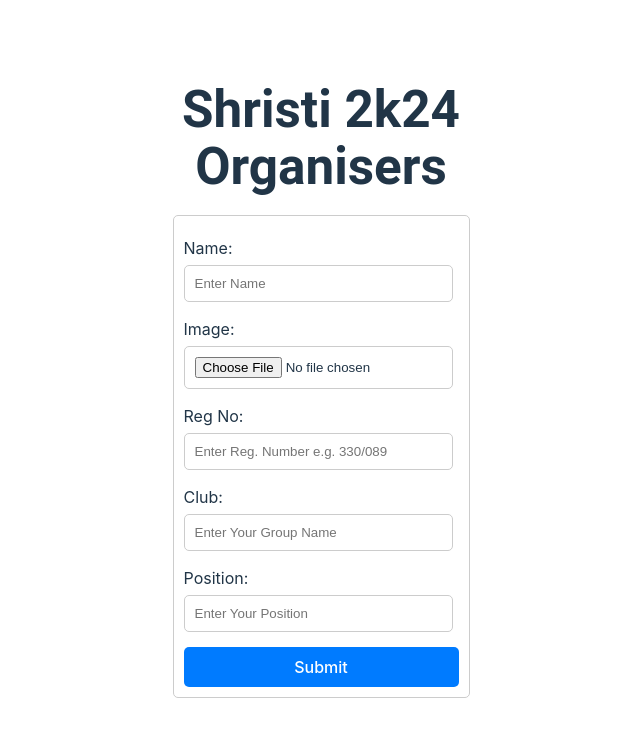
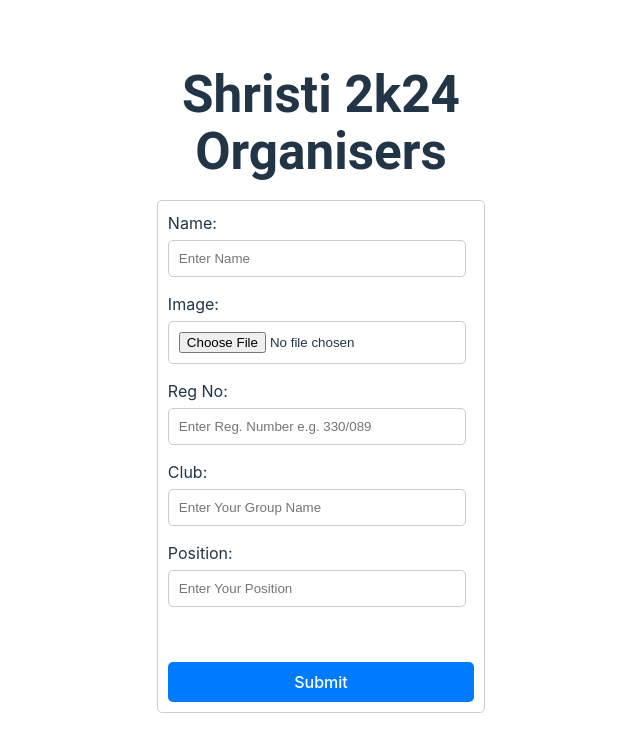
Before and after one commit to vaibhav355/Shristi2k24-Organisers-Form, a React (Vite) app: page / in a window 1280 px wide. Shown: the top 752 px of the page, without its empty margins (287-927 px from the left). Built offline with nearby package versions, Linux system fonts and the light colour scheme.

Commit message:
Changed the color scheme in index.css

```diff
--- a/src/Form.css
+++ b/src/Form.css
@@ -9,7 +9,8 @@
     /* height: 90vh; */
 }
 .form-container {
-    max-width: 450px;
+    /* max-width: 27%; */
+    width: 27%;
     margin: 0 auto;
     padding: 20px 5px;
     flex-direction: column;
@@ -31,7 +32,7 @@
   .card {
     border: 1px solid #ccc;
     border-radius: 5px;
-    padding: 10px;
+    padding: 0px 10px 10px;
   }
 
   /* Card Content */
@@ -42,6 +43,7 @@
   /* Form Group */
   .form-group {
     margin-bottom: 15px;
+    background-color: white;
   }
 
   /* Label Styling */
@@ -57,6 +59,10 @@
     padding: 10px;
     border: 1px solid #ccc;
     border-radius: 5px;
+  }
+
+  #position {
+    margin-bottom: 13%;
   }
 
   /* Submit Button Styling */
--- a/src/index.css
+++ b/src/index.css
@@ -3,7 +3,7 @@
   line-height: 1.5;
   font-weight: 400;
 
-  color-scheme: light dark;
+  color-scheme: light;
   color: #213547;
   background-color: #ffffff;
 
```
